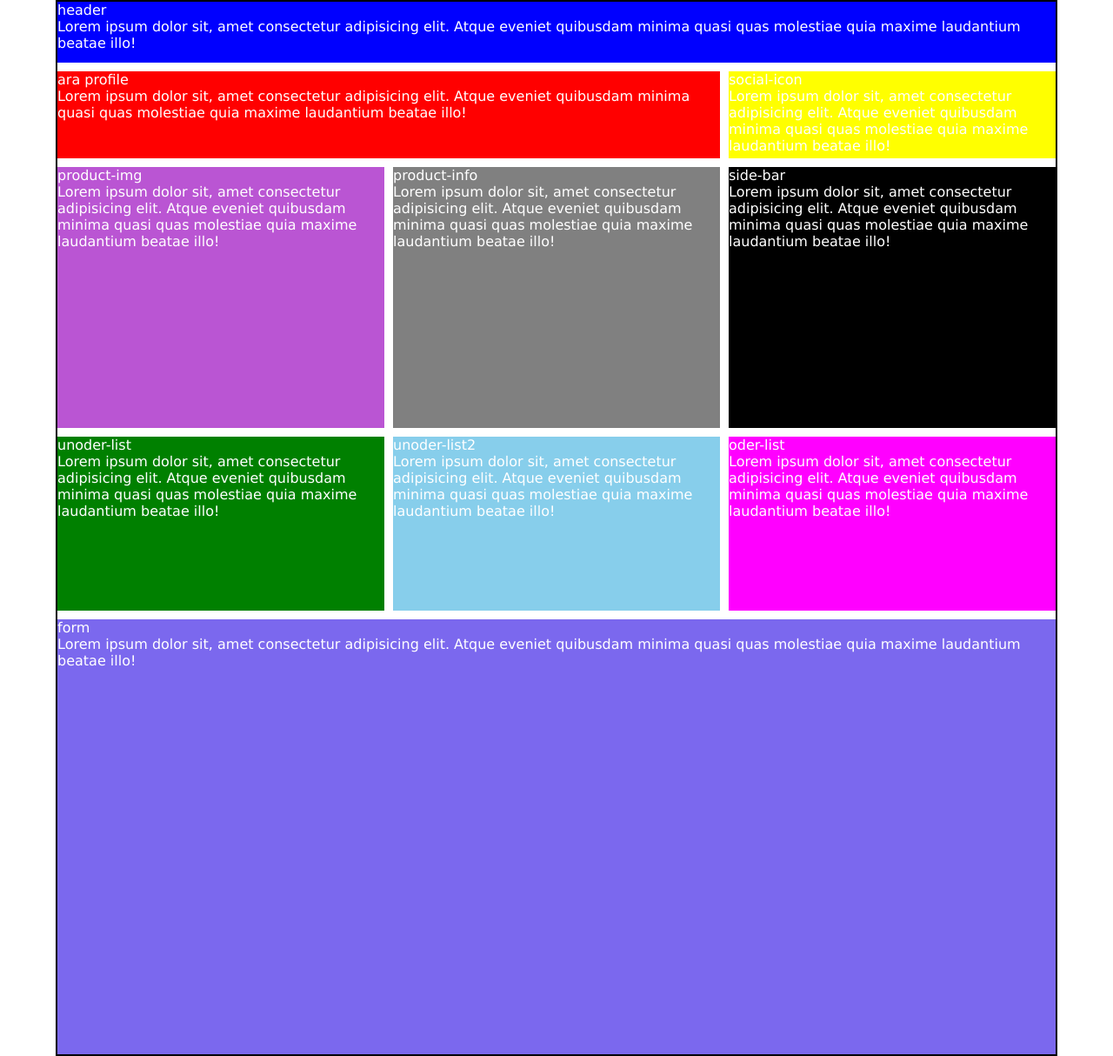
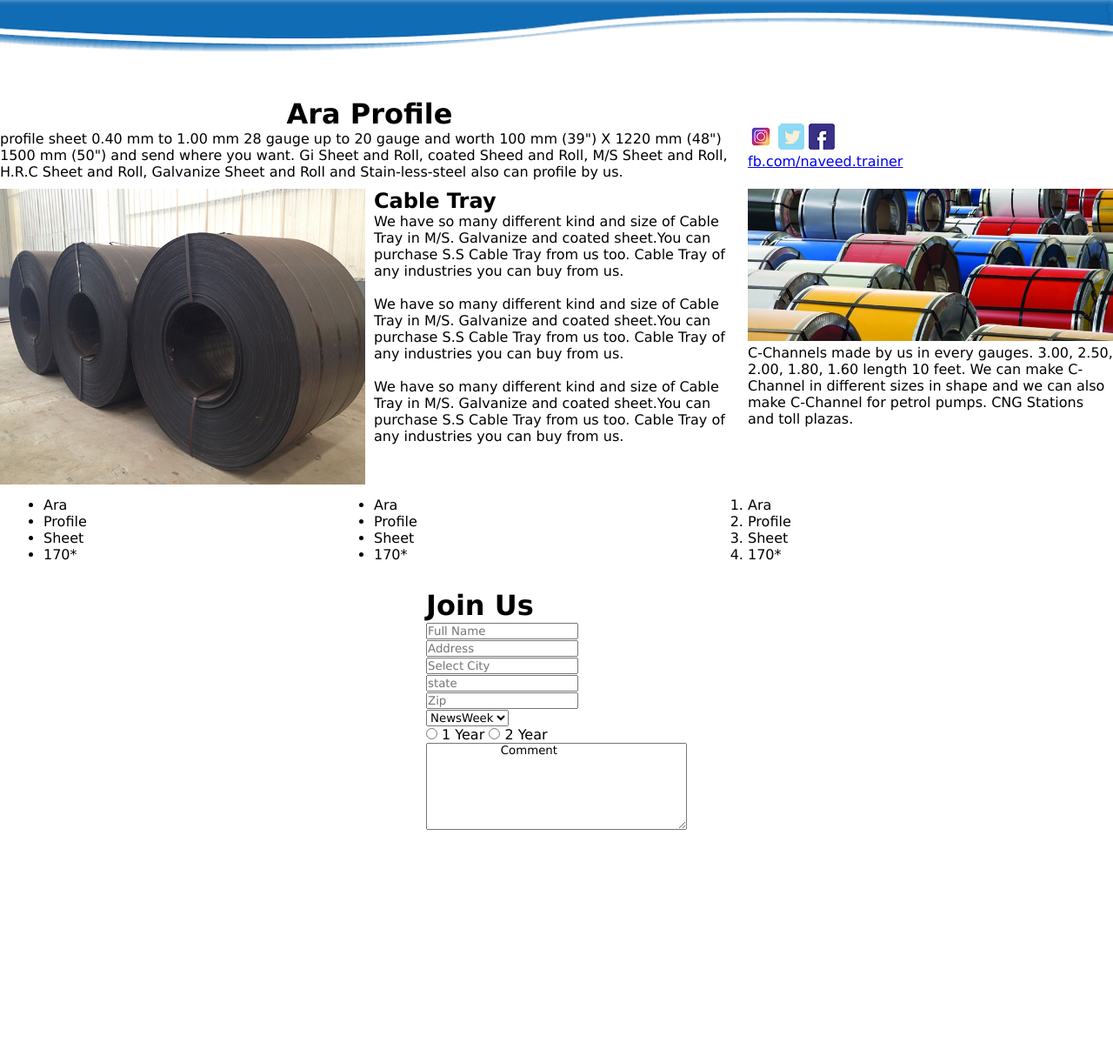
Before and after one commit to naeemali321123/Assignment01, a plain HTML site: page index.html in a window 1280 px wide. Shown: the whole page at 87% size. After the commit the page ends 978 px from the top, so only its background shows below. Drawn offline with Linux system fonts and the light colour scheme.

Commit message:
full and final complete assignment01 17-11-21

```diff
--- a/css/styles.css
+++ b/css/styles.css
@@ -1,120 +1,53 @@
-*{
+* {
     font-family: Verdana, Geneva, Tahoma, sans-serif;
 }
-*{
+
+* {
     padding: 0px;
     margin: 0px;
     box-sizing: border-box;
 }
-main{
-    border: 2px solid black;
-    width: 90%;
+
+main {
     margin: auto;
-    color: white;
     display: grid;
-    grid-template-rows: 70px 100px 300px 200px 500px;
-    grid-template-columns: repeat(3, 1fr);
-    grid-template-columns: repeat(auto-fit, minmax(350px, 1fr));
+    grid-template-rows: repeat(5, auto);
+    grid-template-columns: repeat(3, minmax(250px, 1fr));
     grid-gap: 10px;
-    align-items: stretch;
-    justify-items: st;
 }
-#header-img{
-    background-color: blue;
-    grid-column: 1/-1;
-}
-#Ara-profile{
-    background-color: red;
-    grid-column: 1/3;
-}
-#social-icon{background-color: yellow;}
-#product-img{background-color: mediumorchid;}
-#product-info{background-color: gray;}
-#side-bar{background-color: black;}
-#unoder-list{background-color: green;}
-#unoder-list2{background-color: skyblue;}
-#oder-list{background-color: fuchsia;}
-#form{
-    background-color: mediumslateblue;
+
+#header-img {
     grid-column: 1/-1;
 }
 
+#header-img img, #product-img img, #side-bar img {
+    width: 100%;
+}
 
-/* #bg-img{
-    width: 100%;
-    margin: 0px;
-    padding: 0px;
+#Ara-profile {
+    grid-column: 1/3;
 }
-*{
-    font-family: Verdana, Geneva, Tahoma, sans-serif;
-}
-section{
-    display: block;
-    margin: 0px;
-    padding: 0px;
-    float:left;
-    width: 75%;
-}
-h1{
+
+#Ara-profile h1 {
     text-align: center;
 }
-P{
-    display: block;
-    text-align: left;
+
+#social-icon {
+    padding-top: 30px;
 }
 
-
-.product-img{
-    width: 35%;
-    display: block;
-    float: left;
-}
-aside{
-display: block;
-    float:left;
-    width: 25%;
-    text-align: left;
-    margin-top: 60px;
-
-}
-#aside-panal{
-    display: block;
-    float: left;
-    margin-left: 10px;
+#unoder-list {
+    padding-left: 50px;
 }
 
-#product1-img{
-    display: block;
-    width: 90%;
-    margin-top: 50px;
+#form {
+    display: grid;
+    grid-column: 1/-1;
+    justify-items: center;
+    margin: 20px 0px;
 }
-ul{
-    display: block;
-    float: left;
-    margin-right: 30%;
 
+#form textarea {
+    width: 300px;
+    height: 100px;
 }
-ol{
-    display: block;
-    float: left;
-}
-#order-margin{
-    margin-top: 50px;
-}
-#joinUs-form{
-    display: block;
-    text-align: left;
-}
-fieldset{
-margin: 0% 30% ;
-padding: 30px;
-}
-legend{
-    font-size: 30px;
-    display: block;
-    text-align: left;
-}
-input, label{
-  display: block;
-  margin: 0px 12%;
-} */
--- a/index.html
+++ b/index.html
@@ -14,76 +14,33 @@
 <body>
     <!-- header -->
     <main>
-        <div id="header-img">header
-            <p>
-                Lorem ipsum dolor sit, amet consectetur adipisicing elit. Atque eveniet quibusdam minima quasi quas molestiae quia maxime laudantium beatae illo!
-            </p>
+        <div id="header-img">
+            <img id="bg-img" src="images/header.png" alt="image not found.">
         </div>
-        <div id="Ara-profile">ara profile
-            <p>
-                Lorem ipsum dolor sit, amet consectetur adipisicing elit. Atque eveniet quibusdam minima quasi quas molestiae quia maxime laudantium beatae illo!
-            </p>
-        </div>
-        <div id="social-icon">social-icon
-            <p>
-                Lorem ipsum dolor sit, amet consectetur adipisicing elit. Atque eveniet quibusdam minima quasi quas molestiae quia maxime laudantium beatae illo!
-            </p>
-        </div>
-        <div id="product-img">product-img
-            <p>
-                Lorem ipsum dolor sit, amet consectetur adipisicing elit. Atque eveniet quibusdam minima quasi quas molestiae quia maxime laudantium beatae illo!
-            </p>
-        </div>
-        <div id="product-info">product-info
-            <p>
-                Lorem ipsum dolor sit, amet consectetur adipisicing elit. Atque eveniet quibusdam minima quasi quas molestiae quia maxime laudantium beatae illo!
-            </p>
-        </div>
-        <div id="side-bar">side-bar
-            <p>
-                Lorem ipsum dolor sit, amet consectetur adipisicing elit. Atque eveniet quibusdam minima quasi quas molestiae quia maxime laudantium beatae illo!
-            </p>
-        </div>
-        <div id="unoder-list">unoder-list
-            <p>
-                Lorem ipsum dolor sit, amet consectetur adipisicing elit. Atque eveniet quibusdam minima quasi quas molestiae quia maxime laudantium beatae illo!
-            </p>
-        </div>
-        <div id="unoder-list2">unoder-list2
-            <p>
-                Lorem ipsum dolor sit, amet consectetur adipisicing elit. Atque eveniet quibusdam minima quasi quas molestiae quia maxime laudantium beatae illo!
-            </p>
-        </div>
-        <div id="oder-list">oder-list
-            <p>
-                Lorem ipsum dolor sit, amet consectetur adipisicing elit. Atque eveniet quibusdam minima quasi quas molestiae quia maxime laudantium beatae illo!
-            </p>
-        </div>
-        <div id="form">form
-            <p>
-                Lorem ipsum dolor sit, amet consectetur adipisicing elit. Atque eveniet quibusdam minima quasi quas molestiae quia maxime laudantium beatae illo!
-            </p>
-        </div>
-    </main>
-
-    <!-- <header>
-        <img id="bg-img" src="images/header.png" alt="image not found.">
-    </header>
-
-    <section>
+        <div id="Ara-profile">
             <h1>
                 Ara Profile
             </h1>
             <p>
                 profile sheet 0.40 mm to 1.00 mm 28 gauge up to 20 gauge and worth 100 mm (39") X 1220 mm (48") 1500 mm
                 (50") and send where you
-            want. Gi Sheet and Roll, coated Sheed and Roll, M/S Sheet and Roll, H.R.C Sheet and Roll, Galvanize Sheet
+                want. Gi Sheet and Roll, coated Sheed and Roll, M/S Sheet and Roll, H.R.C Sheet and Roll, Galvanize
+                Sheet
                 and Roll and Stain-less-steel
                 also can profile by us.
             </p>
-
+        </div>
+        <div id="social-icon">
+            <img src="./images/insta.jpg" alt="File not Found.">
+            <img src="./images/twiter.png" alt="File not Found.">
+            <img src="./images/facebook.png" alt="File not Found.">
+            <br>
+            <a href="https://www.facebook.com/naveedtrainer/">fb.com/naveed.trainer</a>
+        </div>
+        <div id="product-img">
             <img class="product-img" src="images/product.jpg" alt="image not Found.">
-
+        </div>
+        <div id="product-info">
             <h2>
                 Cable Tray
             </h2>
@@ -100,78 +57,8 @@
                 sheet.You can purchase S.S Cable Tray from us too. Cable Tray of any industries
                 you can buy from us.<br><br>
             </p>
-
-        <div id="order-margin">
-            <ul>
-                <li>Ara</li>
-                <li>Profile</li>
-                <li>Sheet</li>
-                <li>170*</li>
-            </ul>
-            <ul>
-                <li>Ara</li>
-                <li>Profile</li>
-                <li>Sheet</li>
-                <li>170*</li>
-            </ul>
-            <ol>
-                <li>Ara</li>
-                <li>Profile</li>
-                <li>Sheet</li>
-                <li>170*</li>
-            </ol>
         </div>
-
-        <div id="joinUs-form">
-
-            <form action=".DS_Store" id="join-form">
-                <fieldset>
-                    <legend>Join Us</legend>
-
-                    <label for="fname">Full Name:</label>
-                    <input type="text" id="fname" name="fname" value="" placeholder="Full Name"
-                        title="Type Full Name"><br />
-                    <label for="Address">Address</label>
-                    <input type="text" id="Address" name="Address" value="" placeholder="Address"
-                        title="Type Full Address"><br />
-                    <label for="City">City</label>
-                    <input type="text" id="City" name="city" value="" placeholder="Select City"
-                        title="Select City"><br />
-                    <label for="state">state</label>
-                    <input type="text" id="state" name="state" value="" placeholder="state" title="State"><br />
-                    <label for="Zip">Zip</label>
-                    <input type="text" id="Zip" name="Zip" value="" placeholder="Zip" title="Postal Code"><br />
-
-                    <select>
-                        <option>NewsWeek</option>
-                    </select>
-                    <label for="1 Year">1 Year</label>
-                    <input type="radio" id="1 Year" name="1 Year" value="">
-
-                    <label for="2 Year">2 Year</label>
-                    <input type="radio" id="2 Year" name="2 Year" value=""><br />
-                    <textarea>
-Comment
-</textarea>
-
-                </fieldset>
-            </form>
-
-
-
-
-        </div>
-
-    </section>
-
-    <aside>
-        <div id="aside-panal">
-            <img src="./images/insta.jpg" alt="File not Found.">
-            <img src="./images/twiter.png" alt="File not Found.">
-            <img src="./images/facebook.png" alt="File not Found.">
-
-            <a href="https://www.facebook.com/naveedtrainer/">fb.com/naveed.trainer</a>
-
+        <div id="side-bar">
             <img id="product1-img" src="./images/product_1.jpg" alt="File not Found.">
 
             <p>
@@ -181,12 +68,53 @@ Comment
                 petrol pumps. CNG Stations and toll plazas.
             </p>
         </div>
-    </aside>
-
-
-
-
- -->
+        <div id="unoder-list">
+            <ul>
+                <li>Ara</li>
+                <li>Profile</li>
+                <li>Sheet</li>
+                <li>170*</li>
+            </ul>
+        </div>
+        <div id="unoder-list2">
+            <ul>
+                <li>Ara</li>
+                <li>Profile</li>
+                <li>Sheet</li>
+                <li>170*</li>
+            </ul>
+        </div>
+        <div id="oder-list">
+            <ol>
+                <li>Ara</li>
+                <li>Profile</li>
+                <li>Sheet</li>
+                <li>170*</li>
+            </ol>
+        </div>
+        <div id="form">
+            <form action="Database.php" id="join-form">
+                <h1>Join Us</h1>
+                <input type="text" id="fname" name="fname" value="" placeholder="Full Name"><br />
+                <input type="text" id="Address" name="Address" value="" placeholder="Address"><br />
+                <input type="text" id="City" name="city" value="" placeholder="Select City"><br />
+                <input type="text" id="state" name="state" value="" placeholder="state" title="State"><br />
+                <input type="text" id="Zip" name="Zip" value="" placeholder="Zip"><br />
+                <select>
+                    <option>NewsWeek</option>
+                </select>
+                <p>
+                    <input type="radio" id="1 Year" name="1 Year" value="">
+                    1 Year
+                    <input type="radio" id="2 Year" name="2 Year" value="">
+                    2 Year
+                </p>
+                <textarea>
+                    Comment
+                </textarea>
+            </form>
+        </div>
+    </main>
 
 </body>
 
```
Lines whose indentation alone changed are shown as unchanged.
